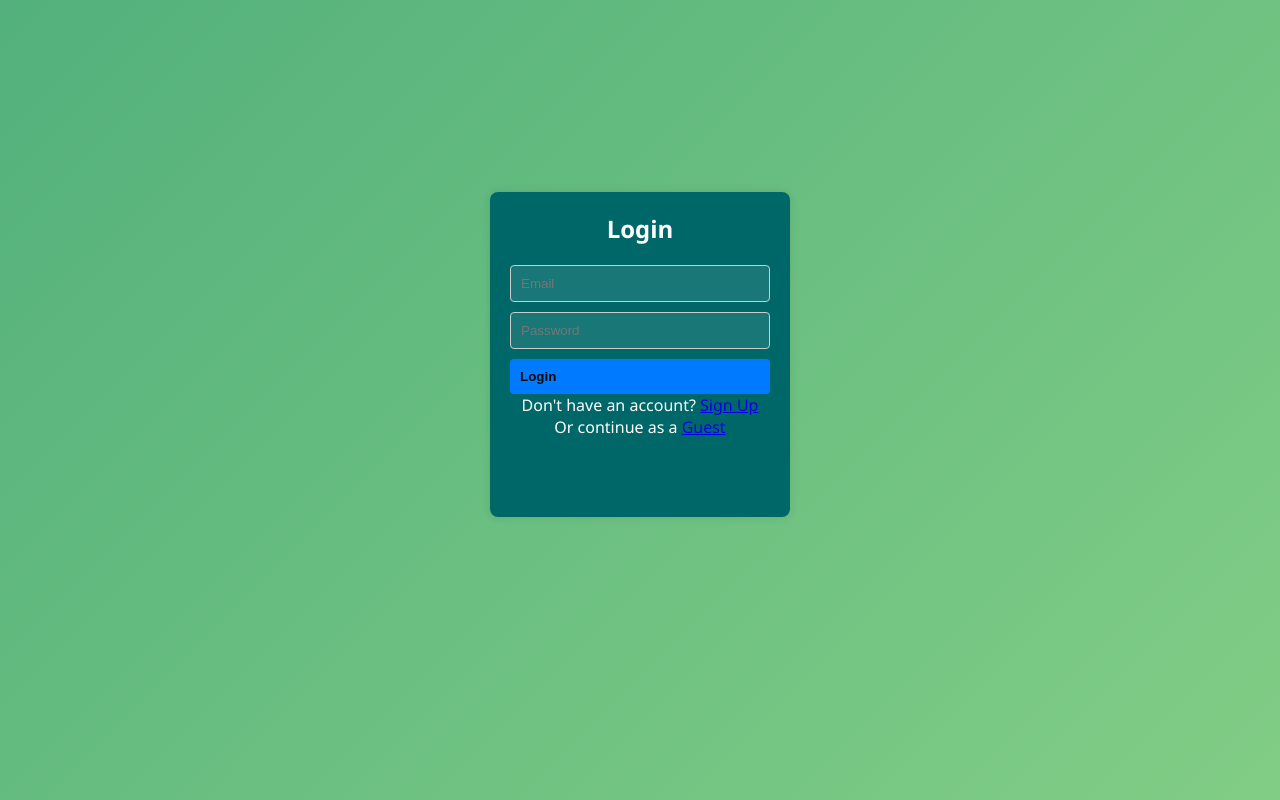
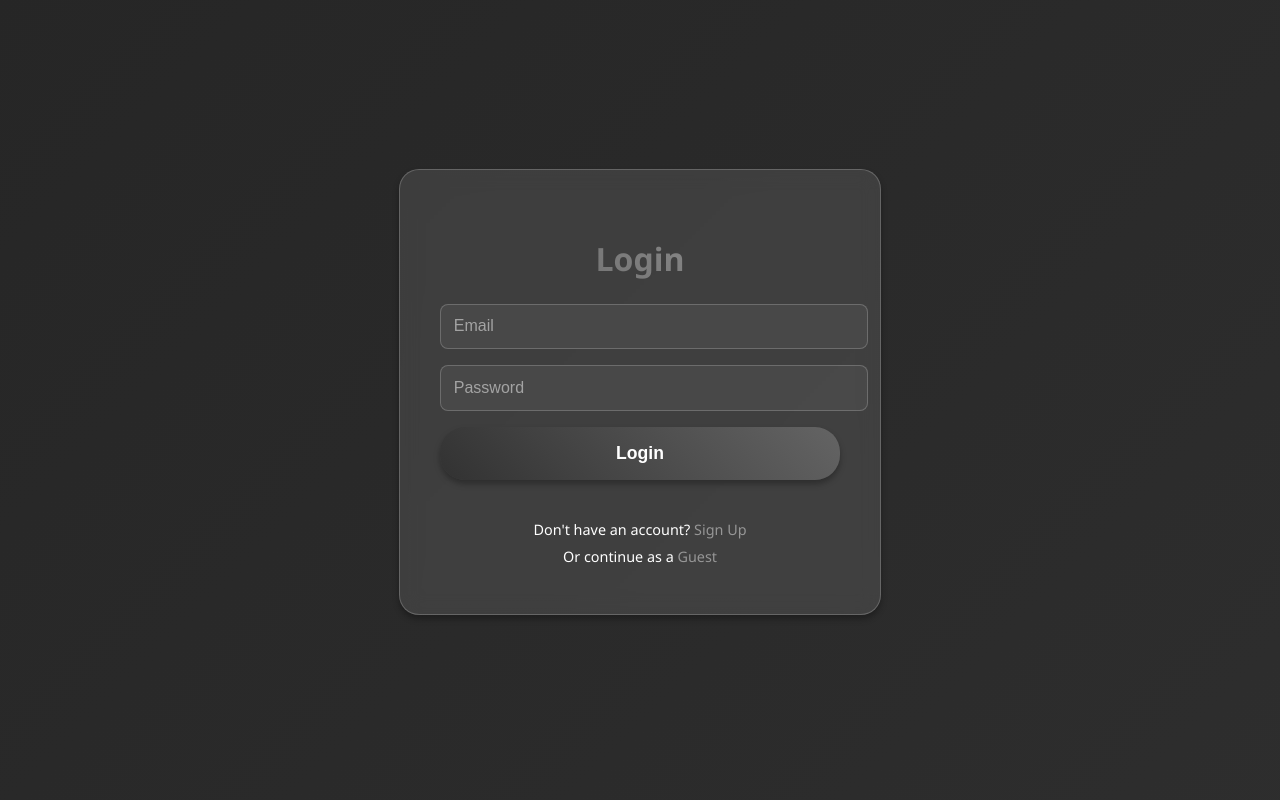
Before and after one commit to pawangupta079/fittab-health-app, a Flask app: page / in a window 1280 px wide. Run offline with Flask 3, Linux system fonts and the light colour scheme.

Commit message:
changes done

```diff
--- a/static/style.css
+++ b/static/style.css
@@ -1,19 +1,23 @@
+/* static/style.css */
+
+/* Define root variables for consistent theming */
 :root {
-    --primary-color: rgb(0, 103, 105);
-    --secondary-color: rgb(64, 165, 120);
-    --accent-color: rgb(157, 222, 139);
-    --highlight-color: rgb(230, 255, 148);
+    --primary-color: rgb(20, 20, 20); /* Dark black */
+    --secondary-color: rgb(50, 50, 50); /* Dark gray */
+    --accent-color: rgb(100, 100, 100); /* Medium gray */
+    --highlight-color: rgb(150, 150, 150); /* Light gray */
     --text-light: #ffffff;
     --text-dark: #333333;
-    --shadow: 0 4px 6px rgba(0, 0, 0, 0.1);
+    --shadow: 0 4px 6px rgba(0, 0, 0, 0.3);
 }
 
+/* Base styling for body */
 html, body {
     height: 100%;
     margin: 0;
     display: flex;
     flex-direction: column;
-    background: linear-gradient(135deg, var(--primary-color), var(--secondary-color), var(--accent-color));
+    background: linear-gradient(135deg, var(--primary-color), var(--secondary-color));
     background-size: 400% 400%;
     animation: gradientBG 15s ease infinite;
     font-family: 'Segoe UI', Tahoma, Geneva, Verdana, sans-serif;
@@ -26,276 +30,187 @@ html, body {
     100% { background-position: 0% 50%; }
 }
 
+/* Container for login/signup forms */
 .container {
-    height: 50%;
-    flex: 1;
+    display: flex;
+    justify-content: center;
+    align-items: center;
+    min-height: calc(100vh - 80px); /* Adjust for header/footer */
     padding: 2rem;
-    max-width: 1200px;
-    margin: 0 auto;
-    width: 100%;
 }
 
-header {
-    background-color: var(--primary-color);
+/* Card styling for forms */
+#loginForm, #signUpForm {
+    background: rgba(255, 255, 255, 0.1);
     backdrop-filter: blur(10px);
-    padding: 1rem;
+    border-radius: 20px;
+    padding: 2.5rem;
+    width: 100%;
+    max-width: 400px;
     box-shadow: var(--shadow);
+    border: 1px solid rgba(255, 255, 255, 0.2);
+    transition: transform 0.3s ease, opacity 0.3s ease;
 }
 
-nav {
-    display: flex;
-    gap: 1rem;
-    align-items: center;
-    padding: 0 1rem;
+/* Hidden class for form toggling */
+.hidden {
+    display: none;
+    opacity: 0;
 }
 
-nav a {
-    color: var(--text-light);
-    text-decoration: none;
-    padding: 0.5rem 1rem;
-    border-radius: 20px;
-    transition: all 0.3s ease;
-    font-weight: 500;
+/* Fade-in animation */
+@keyframes fadeIn {
+    from {
+        opacity: 0;
+        transform: translateY(20px);
+    }
+    to {
+        opacity: 1;
+        transform: translateY(0);
+    }
 }
 
-nav a:hover {
-    background-color: var(--secondary-color);
-    transform: translateY(-2px);
-    box-shadow: var(--shadow);
+.fade-in {
+    animation: fadeIn 1s ease-in-out;
 }
 
-.hero {
+/* Form header */
+#loginForm h2, #signUpForm h2 {
+    font-size: 2rem;
+    margin-bottom: 1.5rem;
     text-align: center;
-    padding: 4rem 2rem;
-    background-color: rgba(0, 0, 0, 0.2);
-    backdrop-filter: blur(10px);
-    border-radius: 20px;
-    margin: 2rem 0;
-    box-shadow: var(--shadow);
-}
-
-.hero h1 {
-    font-size: 3rem;
-    margin-bottom: 1rem;
-    background: linear-gradient(45deg, var(--secondary-color), var(--accent-color));
+    color: var(--text-light);
+    background: linear-gradient(45deg, var(--accent-color), var(--highlight-color));
     -webkit-background-clip: text;
     -webkit-text-fill-color: transparent;
 }
 
-.hero p {
-    font-size: 1.2rem;
-    max-width: 600px;
-    margin: 0 auto;
-    color: var(--text-light);
+/* Alert styling for flash messages */
+.alert {
+    background-color: rgba(255, 0, 0, 0.2);
+    color: #ff4d4d;
+    padding: 1rem;
+    border-radius: 8px;
+    margin-bottom: 1.5rem;
+    text-align: center;
+    border: 1px solid rgba(255, 0, 0, 0.3);
 }
 
-.features {
-    display: grid;
-    grid-template-columns: repeat(auto-fit, minmax(300px, 1fr));
-    gap: 2rem;
-    padding: 2rem 0;
+/* Form inputs */
+#loginForm input, #signUpForm input {
+    width: 100%;
+    padding: 0.8rem;
+    margin-bottom: 1rem;
+    border: 1px solid rgba(255, 255, 255, 0.2);
+    border-radius: 8px;
+    background: rgba(255, 255, 255, 0.05);
+    color: var(--text-light);
+    font-size: 1rem;
+    transition: border-color 0.3s ease, box-shadow 0.3s ease;
 }
 
-.feature-card {
-    background-color: rgba(255, 255, 255, 0.1);
-    backdrop-filter: blur(10px);
-    border-radius: 20px;
-    padding: 2rem;
-    text-align: center;
-    transition: transform 0.3s ease;
-    box-shadow: var(--shadow);
+#loginForm input:focus, #signUpForm input:focus {
+    outline: none;
+    border-color: var(--accent-color);
+    box-shadow: 0 0 0 2px rgba(100, 100, 100, 0.2);
 }
 
-.feature-card:hover {
-    transform: translateY(-5px);
+#loginForm input::placeholder, #signUpForm input::placeholder {
+    color: rgba(255, 255, 255, 0.5);
 }
 
-.feature-card h3 {
-    color: var(--secondary-color);
-    margin-bottom: 1rem;
-}
-
-.feature-card p {
-    color: var(--text-light);
-}
-
-.cta-button {
+/* Button styling */
+#loginForm button, #signUpForm button {
+    width: 100%;
     background: linear-gradient(45deg, var(--secondary-color), var(--accent-color));
     color: var(--text-light);
     border: none;
-    padding: 1rem 2rem;
+    padding: 1rem;
     border-radius: 25px;
     font-size: 1.1rem;
     font-weight: 600;
     cursor: pointer;
     transition: all 0.3s ease;
     box-shadow: var(--shadow);
-    text-decoration: none;
-    display: inline-block;
-    margin-top: 2rem;
 }
 
-.cta-button:hover {
+#loginForm button {
+    margin-bottom: 1rem;
+}
+
+#loginForm button:hover, #signUpForm button:hover {
     transform: translateY(-3px);
-    box-shadow: 0 6px 12px rgba(0, 0, 0, 0.2);
+    box-shadow: 0 6px 12px rgba(0, 0, 0, 0.3);
+}
+
+#loginForm button:active, #signUpForm button:active {
+    transform: translateY(-1px);
+}
+
+/* Extra options styling */
+.extra-options {
+    text-align: center;
+    margin-top: 1.5rem;
+}
+
+.extra-options p {
+    margin: 0.5rem 0;
+    color: var(--text-light);
+    font-size: 0.9rem;
+}
+
+.extra-options a {
+    color: var(--highlight-color);
+    text-decoration: none;
+    font-weight: 500;
+    transition: color 0.3s ease;
+}
+
+.extra-options a:hover {
+    color: var(--accent-color);
+    text-decoration: underline;
+}
+
+/* Responsive design */
+@media screen and (max-width: 480px) {
+    #loginForm, #signUpForm {
+        padding: 1.5rem;
+        max-width: 90vw;
+    }
+
+    #loginForm h2, #signUpForm h2 {
+        font-size: 1.8rem;
+    }
+
+    #loginForm input, #signUpForm input {
+        padding: 0.7rem;
+        font-size: 0.95rem;
+    }
+
+    #loginForm button, #signUpForm button {
+        padding: 0.8rem;
+        font-size: 1rem;
+    }
+
+    .container {
+        padding: 1rem;
+    }
+}
+
+/* Ensure compatibility with header/footer */
+header {
+    background-color: rgba(20, 20, 20, 0.95);
+    backdrop-filter: blur(10px);
+    padding: 1rem;
+    box-shadow: var(--shadow);
+    display: flex;
+    justify-content: space-between;
+    align-items: center;
 }
 
 footer {
-    background-color: rgb(0, 103, 105) !important;
+    background-color: rgba(20, 20, 20, 0.95);
     color: var(--text-light);
     text-align: center;
     padding: 1rem;
-    margin-top: auto;
-    backdrop-filter: none;
 }
-
-* {
-    margin: 0;
-    padding: 0;
-    box-sizing: border-box;
-}
-
-button {
-    background-color: var(--secondary-color);
-    color: var(--text-light);
-    border: none;
-    padding: 0.8rem 1.5rem;
-    border-radius: 25px;
-    cursor: pointer;
-    font-weight: 600;
-    transition: all 0.3s ease;
-    display: inline-flex;
-    align-items: center;
-    gap: 0.5rem;
-}
-
-button:hover {
-    background-color: var(--accent-color);
-    transform: translateY(-2px);
-    box-shadow: var(--shadow);
-}
-
-input, select, textarea {
-    width: 100%;
-    padding: 0.8rem;
-    border: 2px solid rgba(255, 255, 255, 0.1);
-    border-radius: 10px;
-    background-color: rgba(255, 255, 255, 0.1);
-    color: var(--text-light);
-    transition: all 0.3s ease;
-    margin-bottom: 1rem;
-}
-
-input:focus, select:focus, textarea:focus {
-    outline: none;
-    border-color: var(--secondary-color);
-    background-color: rgba(255, 255, 255, 0.2);
-}
-
-.form-group {
-    margin-bottom: 1.5rem;
-}
-
-label {
-    display: block;
-    margin-bottom: 0.5rem;
-    color: var(--text-light);
-    font-weight: 500;
-}
-
-.card {
-    background-color: rgba(255, 255, 255, 0.1);
-    backdrop-filter: blur(10px);
-    border-radius: 20px;
-    padding: 2rem;
-    box-shadow: var(--shadow);
-    margin-bottom: 2rem;
-}
-
-.container {
-    margin-top: 15%;
-    margin-bottom: 15%;
-    text-align: center;
-    background-color: #006769;
-    padding: 20px;
-    border-radius: 8px;
-    box-shadow: 0 0 10px rgba(0, 0, 0, 0.1);
-    width: 300px;
-}
-
-.container h2 {
-    text-align: center;
-    margin-bottom: 20px;
-}
-
-.container form {
-    display: flex;
-    flex-direction: column;
-}
-
-.container form input {
-    color: black;
-    margin-bottom: 10px;
-    padding: 10px;
-    border: 1px solid #ccc;
-    border-radius: 4px;
-}
-
-.container form button {
-    padding: 10px;
-    background-color: #007BFF;
-    color: #0e0808;
-    border: none;
-    border-radius: 4px;
-    cursor: pointer;
-    transition: background-color 0.3s, transform 0.3s;
-}
-
-.container form button:hover {
-    background-color: #0056b3;
-    transform: scale(1.05);
-}
-
-.guest-mode {
-    text-align: center;
-    margin-top: 10px;
-}
-
-.guest-mode a {
-    color: #007BFF;
-    text-decoration: none;
-}
-
-.guest-mode a:hover {
-    text-decoration: underline;
-}
-
-/* Flash messages */
-.alert {
-    padding: 10px;
-    margin: 10px 0;
-    border-radius: 4px;
-    text-align: center;
-}
-
-.alert-danger {
-    background-color: #ffebee;
-    color: #c62828;
-    border: 1px solid #ef9a9a;
-}
-
-.alert-success {
-    background-color: #e8f5e9;
-    color: #2e7d32;
-    border: 1px solid #a5d6a7;
-}
-
-/* Animation Keyframes */
-@keyframes fadeIn {
-    from {
-        opacity: 0;
-    }
-    to {
-        opacity: 1;
-    }
-}
--- a/templates/base.html
+++ b/templates/base.html
@@ -21,7 +21,7 @@
     <!-- Navigation (except for login/register pages) -->
     {% if not hide_nav %}
     <header>
-        <h1><i class="fas fa-dumbbell"></i> FitTab</h1>1
+        <h1><i class="fas fa-dumbbell"></i> FitTab</h1>
         <button class="nav-toggle" aria-label="Toggle navigation">
             <span></span>
             <span></span>
```
Also changed, not shown: static/style_diet.css (+9 -9 lines), static/style_exercise.css (+16 -16 lines), static/style_info.css (+17 -18 lines), static/style_profile.css (+21 -21 lines), static/style_workout.css (+17 -110 lines), static/uploads/Pawan_official_photo.jpg (added).
